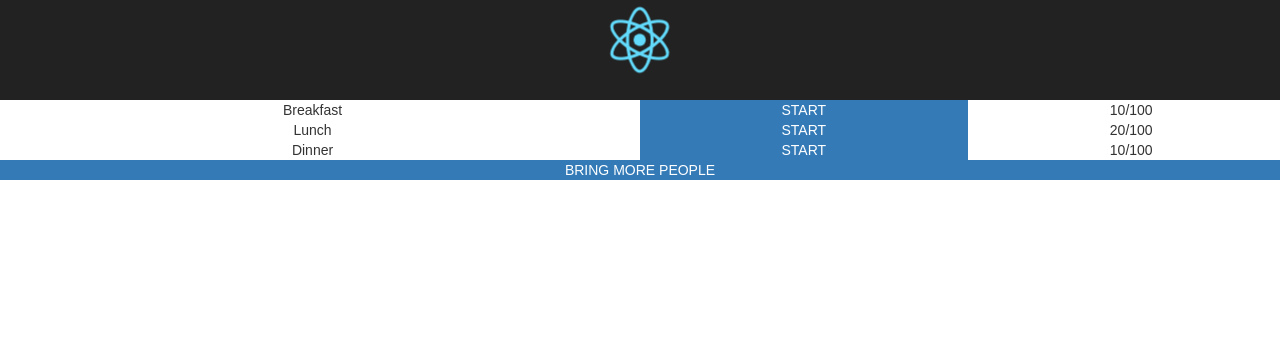
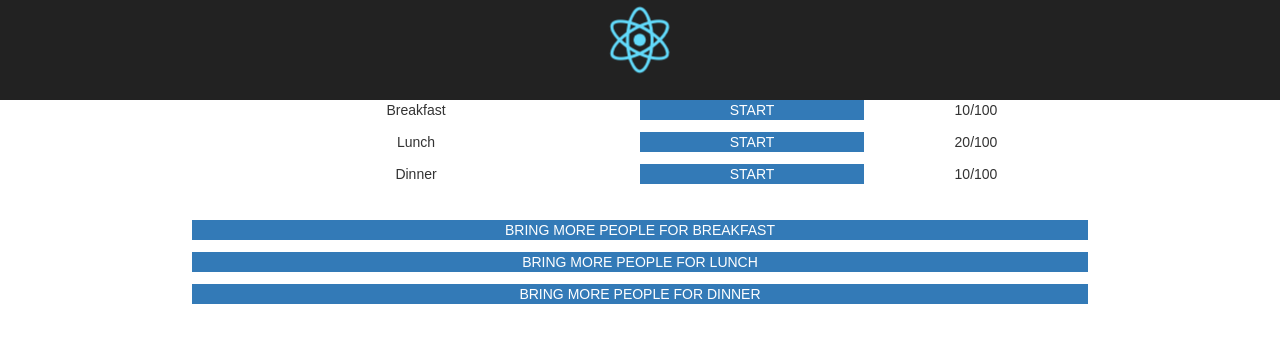
Before and after one commit to AndrejIvanov1/EatQuick-frontend, a React (Create React App) app in the folder my-app/: page / in a window 1280 px wide. Shown: the top 342 px of the page. Built offline with nearby package versions, Linux system fonts and the light colour scheme.

Commit message:
added all buttons for view and created checker component

```diff
--- a/my-app/src/actions/index.js
+++ b/my-app/src/actions/index.js
@@ -1,6 +1,19 @@
 //const backEndHostName = "localhost:3030"
 const backEndHostName = "https://edbf893f.ngrok.io"
 
+
+export const checkCode = code => {
+    return dispatch => {
+        //
+    }
+}
+
+export const updateCheckingString = checkingString => {
+    return {
+        type: "UPDATE_CHECKING_STRING",
+        checkingString
+    }
+}
 
 export const startBreakfast_inStore = () => {
     return {
--- a/my-app/src/components/app/App.css
+++ b/my-app/src/components/app/App.css
@@ -26,8 +26,14 @@
     margin-bottom:12px;
 }
 
+.singleButtonRow {
+    margin-left:30%;
+    margin-right:30%;
+    margin-bottom:12px;
+}
+
 .topSide {
-
+    margin-bottom: 36px;
 }
 
 centered {
--- a/my-app/src/components/app/App.js
+++ b/my-app/src/components/app/App.js
@@ -1,7 +1,7 @@
-import React from 'react';
+import React from 'react'
 import { connect } from 'react-redux'
-import logo from './logo.svg';
-import './App.css';
+import logo from './logo.svg'
+import './App.css'
 import {
     startBreakfast,
     startLunch,
@@ -12,7 +12,7 @@ import {
     updateBreakfast,
     updateLunch,
     updateDinner,
-} from './../../actions';
+} from './../../actions'
 
 
 const mapStateToProps = state => {
@@ -50,26 +50,34 @@ const DisconnectedApp = ({
         </header>
 
         <div className="ContainerView">
-          <div className="row">
+          <div className="topSide">
+              <div className="row buttonRow">
                 <div className="col-md-6">Breakfast</div>
                 { !meals.breakfast.active && <div className="col-md-3 btn-primary" onClick={() => {startBreakfast()}}>START</div> }
                 { meals.breakfast.active && <div className="col-md-3 btn-danger" onClick={() => {stopBreakfast()}}>FINISH</div> }
                 <div className="col-md-3">10/100</div>
               </div>
-          <div className="row">
+              <div className="row buttonRow">
                 <div className="col-md-6">Lunch</div>
                 { !meals.lunch.active && <div className="col-md-3 btn-primary" onClick={() => {startLunch()}}>START</div> }
                 { meals.lunch.active && <div className="col-md-3 btn-danger" onClick={() => {stopLunch()}}>FINISH</div> }
                 <div className="col-md-3">20/100</div>
               </div>
-          <div className="row">
+              <div className="row buttonRow">
                 <div className="col-md-6">Dinner</div>
                 { !meals.dinner.active && <div className="col-md-3 btn-primary" onClick={() => {startDinner()}}>START</div> }
                 { meals.dinner.active && <div className="col-md-3 btn-danger" onClick={() => {stopDinner()}}>FINISH</div> }
                 <div className="col-md-3">10/100</div>
               </div>
-          <div className="row">
-            {<div className="btn-primary" onClick={() => {updateBreakfast()}}>BRING MORE PEOPLE</div> }
+          </div>
+          <div className="row buttonRow">
+            {<div className="btn-primary" onClick={() => {updateBreakfast()}}>BRING MORE PEOPLE FOR BREAKFAST</div> }
+          </div>
+          <div className="row buttonRow">
+            {<div className="btn-primary" onClick={() => {updateLunch()}}>BRING MORE PEOPLE FOR LUNCH</div> }
+          </div>
+          <div className="row buttonRow">
+            {<div className="btn-primary" onClick={() => {updateDinner()}}>BRING MORE PEOPLE FOR DINNER</div> }
           </div>
         </div>
       </div>
@@ -78,4 +86,4 @@ const DisconnectedApp = ({
 
 const App = connect(mapStateToProps, mapDispatchToProps)(DisconnectedApp)
 
-export default App;
+export default App
--- /dev/null
+++ b/my-app/src/components/checker/Checker.css
@@ -0,0 +1,24 @@
+.App {
+  text-align: center;
+  height: 100%;
+  width: 100%;
+}
+
+
+.checkButtonRow {
+    margin-top:12px;
+}
+
+textarea {
+    width: 100%;
+    outline: 0;
+    padding: 9px;
+    border: initial solid;
+    border-width: 3px;
+    border-radius: 18px;
+    resize: vertical;
+}
+
+textarea:focus {
+    border-color: #c825f0;
+}
--- /dev/null
+++ b/my-app/src/components/checker/Checker.js
@@ -0,0 +1,46 @@
+import React from 'react'
+import { connect } from 'react-redux'
+import './Checker.css'
+import Editor from './../editor/Editor'
+import { checkCode, updateCheckingString } from './../../actions'
+
+const mapStateToProps = state => {
+    return {
+        checkingString: state.checker.checkingString
+    }
+}
+
+const mapDispatchToProps = dispatch => {
+    return {
+        check: code => { dispatch(checkCode(code)) },
+        updateCheckingString: checkingString => { dispatch(updateCheckingString(checkingString)) }
+    }
+}
+
+const DisconnectedChecker = ({ checkingString, check, updateCheckingString }) => {
+    const updateCheckingStringValue = event => {
+        updateCheckingString(event.target.value)
+    }
+
+    return (
+        <div className="App">
+            <div className="ContainerView">
+                <div className="row">
+                    <Editor
+                        rows={5}
+                        initialValue={checkingString}
+                        updateValue={updateCheckingStringValue}
+                        placeholder="PLEASE INSERT YOUR CODE"
+                    />
+                </div>
+                <div className="col-md-12 checkButtonRow">
+                    {<div className="btn-primary" onClick={() => {checkCode(checkingString)}}>CHECK</div> }
+                </div>
+            </div>
+        </div>
+    )
+}
+
+const Checker = connect (null, mapDispatchToProps)(DisconnectedChecker)
+
+export default Checker
--- /dev/null
+++ b/my-app/src/components/editor/Editor.js
@@ -0,0 +1,22 @@
+import React from 'react'
+import PropTypes from 'prop-types'
+import './Editor.css'
+
+const Editor = ({initialValue, updateValue, placeholder, rows}) => (
+    <div className="col-md-12">
+        <textarea
+            rows={rows}
+            placeholder={placeholder}
+            defaultValue={initialValue}
+            onChange={updateValue}
+        />
+    </div>
+)
+
+Editor.propTypes = {
+    initialValue: PropTypes.string.isRequired,
+    updateValue: PropTypes.func.isRequired,
+    placeholder: PropTypes.string.isRequired
+}
+
+export default Editor
--- a/my-app/src/index.js
+++ b/my-app/src/index.js
@@ -7,6 +7,7 @@ import { createStore, applyMiddleware } from 'redux'
 import ourApp from './reducers'
 import './index.css';
 import App from './components/app/App';
+import Checker from './components/checker/Checker';
 
 const loggerMiddleware = createLogger()
 
--- /dev/null
+++ b/my-app/src/reducers/checker.js
@@ -0,0 +1,16 @@
+const initialState = {
+    checkingString: ""
+}
+
+const checker = ( state = initialState, action ) => {
+    switch (action.type) {
+        case "UPDATE_CHECKING_STRING":
+            return Object.assign({}, state, {
+                checkingString: action.checkingString
+            })
+        default:
+            return state
+    }
+}
+
+export default checker
--- a/my-app/src/reducers/index.js
+++ b/my-app/src/reducers/index.js
@@ -1,6 +1,7 @@
 import { combineReducers } from 'redux'
 import meals from './meals'
+import checker from './checker'
 
-const ourApp = combineReducers({meals})
+const ourApp = combineReducers({ meals, checker })
 
 export default ourApp
```
Also changed, not shown: my-app/src/components/editor/Editor.css (added). Lines whose indentation alone changed are shown as unchanged.
